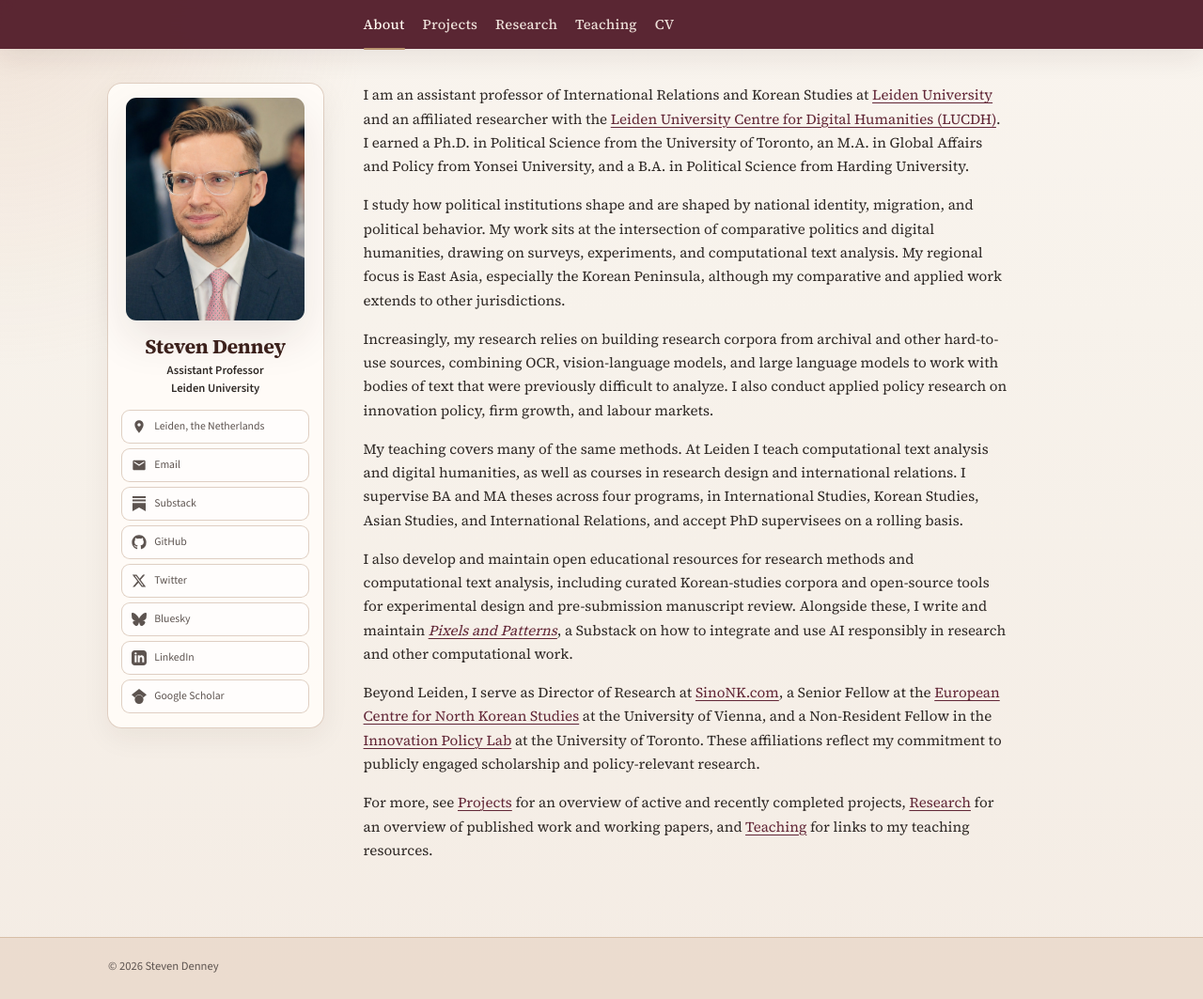
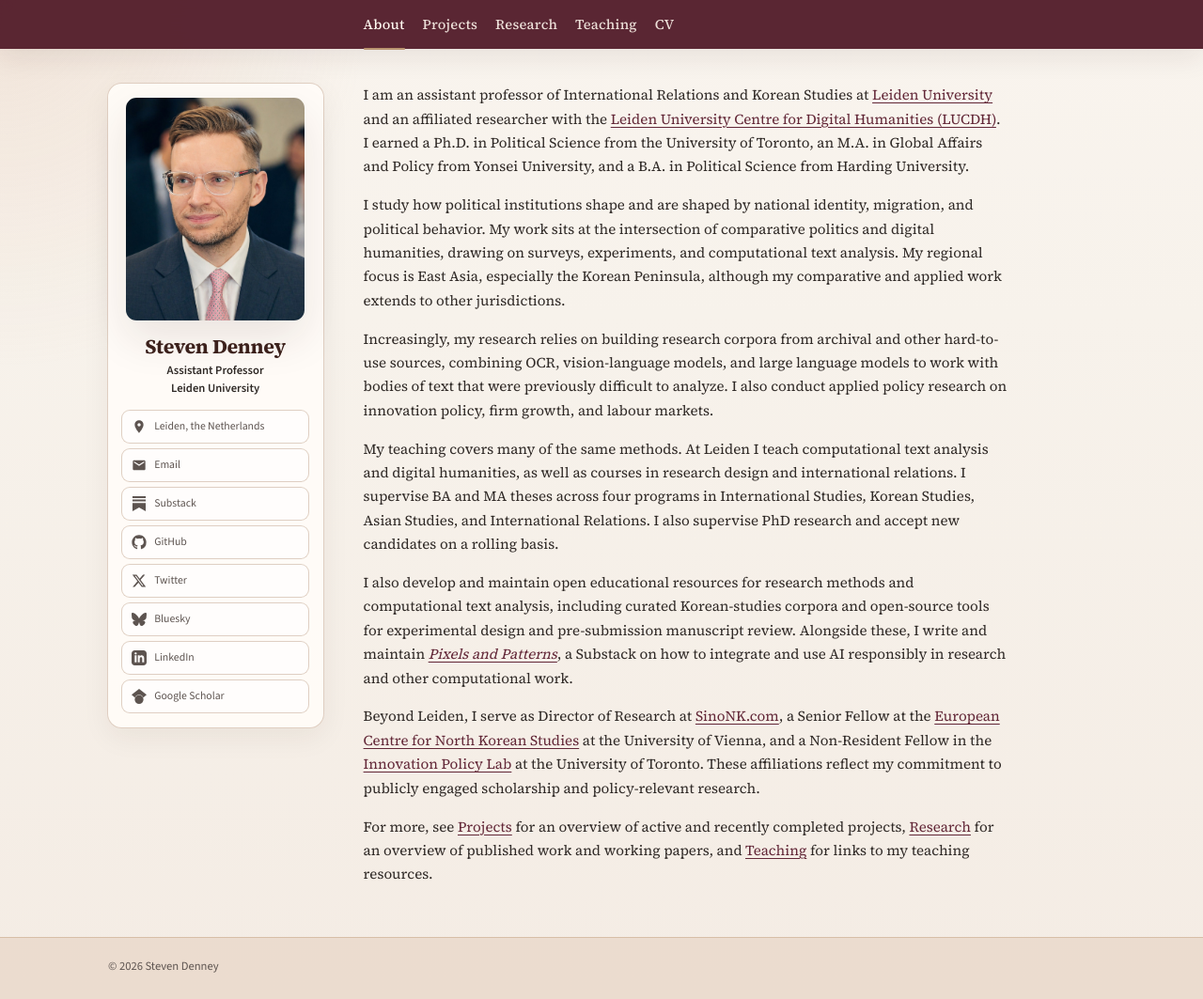
Before and after one commit to scdenney/scdenney.github.io, a Jekyll site: the page built from index.md, in a window 1280 px wide and 1063 px high. Shown: the whole window at 94% size. Built offline with Jekyll 4.4.1, drawn with Linux system fonts in a browser that asks for light colours.

Commit message:
Refine CV typography and supervision details

```diff
--- a/index.md
+++ b/index.md
@@ -9,7 +9,7 @@ I study how political institutions shape and are shaped by national identity, mi
 
 Increasingly, my research relies on building research corpora from archival and other hard-to-use sources, combining OCR, vision-language models, and large language models to work with bodies of text that were previously difficult to analyze. I also conduct applied policy research on innovation policy, firm growth, and labour markets.
 
-My teaching covers many of the same methods. At Leiden I teach computational text analysis and digital humanities, as well as courses in research design and international relations. I supervise BA and MA theses across four programs, in International Studies, Korean Studies, Asian Studies, and International Relations, and accept PhD supervisees on a rolling basis.
+My teaching covers many of the same methods. At Leiden I teach computational text analysis and digital humanities, as well as courses in research design and international relations. I supervise BA and MA theses across four programs in International Studies, Korean Studies, Asian Studies, and International Relations. I also supervise PhD research and accept new candidates on a rolling basis.
 
 I also develop and maintain open educational resources for research methods and computational text analysis, including curated Korean-studies corpora and open-source tools for experimental design and pre-submission manuscript review. Alongside these, I write and maintain [*Pixels and Patterns*](https://www.pixelsandpatterns.org/), a Substack on how to integrate and use AI responsibly in research and other computational work.
 
```
Also changed, not shown: cv.md (+3 -3 lines), 2 other files.
